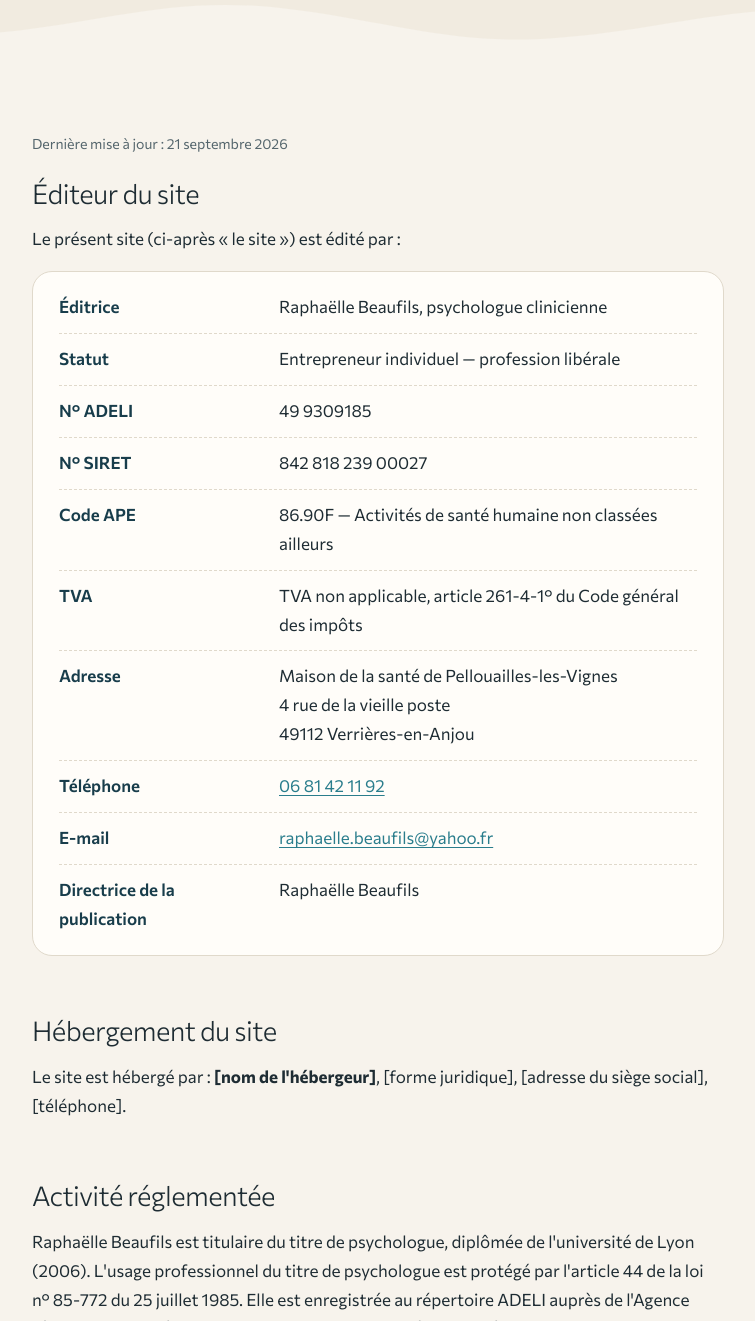
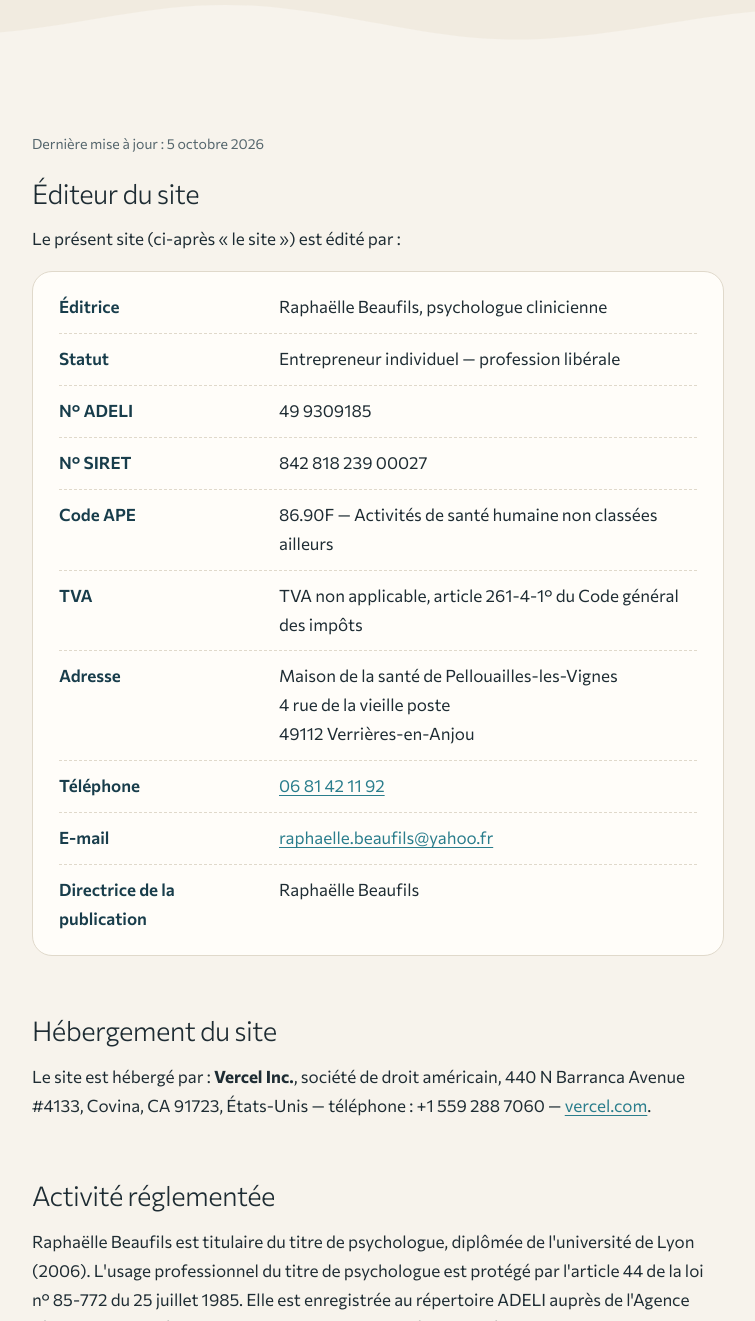
Before and after one commit to uimaxence/cabinet-psy, a plain HTML site: page site/mentions-legales.html in a window 1280 px wide. Shown: the part 400-1721 px from the top of the page, without its empty margins (262-1017 px from the left). Drawn offline with Linux system fonts and the light colour scheme.

Commit message:
Mentions légales : hébergeur complété (Vercel Inc.)
Co-Authored-By: Claude Fable 5.1 <noreply@anthropic.com>

```diff
--- a/site/mentions-legales.html
+++ b/site/mentions-legales.html
@@ -60,7 +60,7 @@
 
   <section class="section legal">
     <div class="container narrow">
-      <p class="legal-date">Dernière mise à jour : 21 septembre 2026</p>
+      <p class="legal-date">Dernière mise à jour : 5 octobre 2026</p>
 
       <h2>Éditeur du site</h2>
       <p>Le présent site (ci-après « le site ») est édité par :</p>
@@ -78,7 +78,7 @@
       </dl>
 
       <h2>Hébergement du site</h2>
-      <p>Le site est hébergé par : <strong>[nom de l'hébergeur]</strong>, [forme juridique], [adresse du siège social], [téléphone].</p>
+      <p>Le site est hébergé par : <strong>Vercel Inc.</strong>, société de droit américain, 440 N Barranca Avenue #4133, Covina, CA 91723, États-Unis — téléphone : +1&nbsp;559&nbsp;288&nbsp;7060 — <a href="https://vercel.com" rel="noopener noreferrer">vercel.com</a>.</p>
 
       <h2>Activité réglementée</h2>
       <p>Raphaëlle Beaufils est titulaire du titre de psychologue, diplômée de l'université de Lyon (2006). L'usage professionnel du titre de psychologue est protégé par l'article 44 de la loi n°&nbsp;85-772 du 25 juillet 1985. Elle est enregistrée au répertoire ADELI auprès de l'Agence régionale de santé des Pays de la Loire sous le numéro indiqué ci-dessus.</p>
```
Also changed, not shown: 1 other file.
